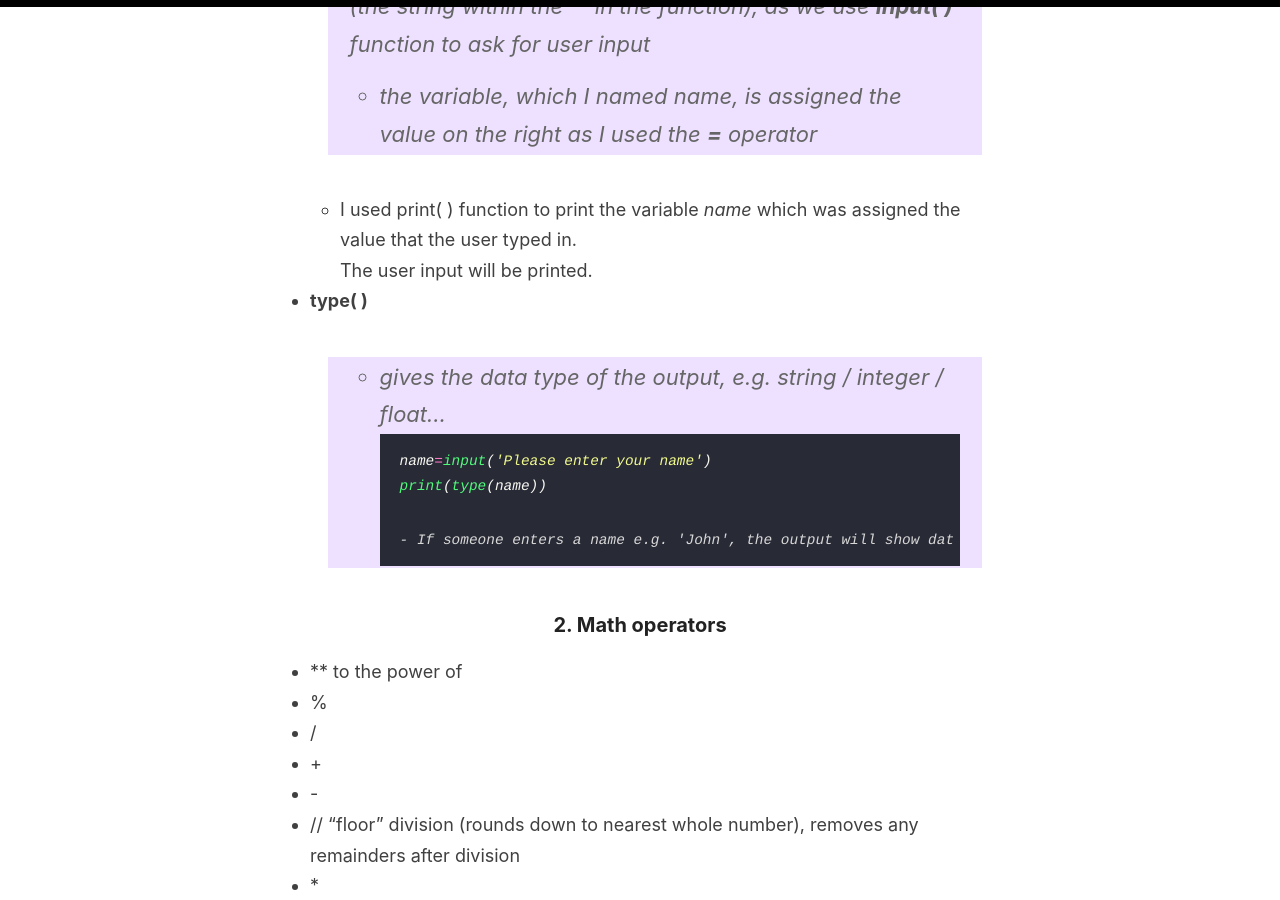
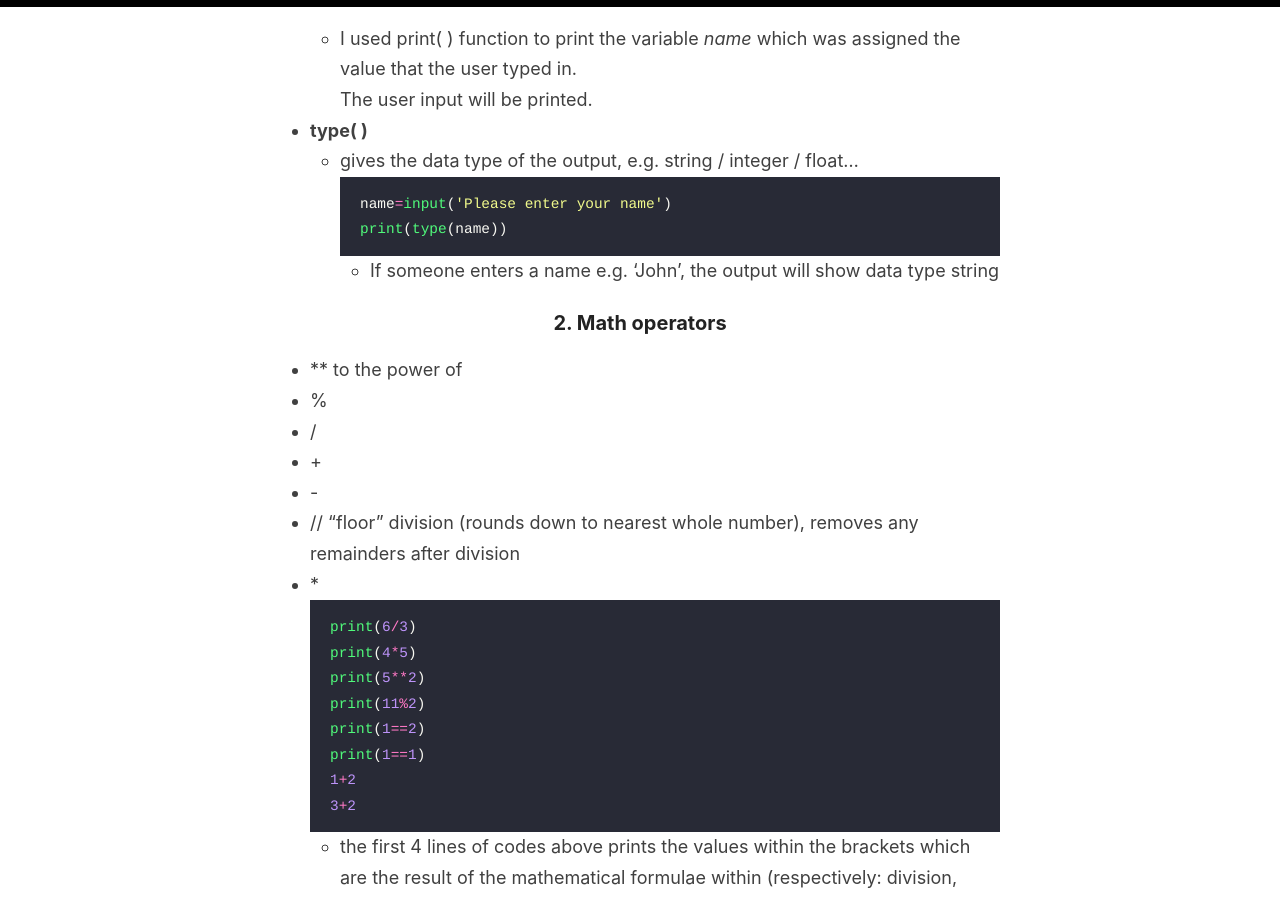
Before and after one commit to liawbeile/liawbeile.github.io, a Jekyll site: the page built from _posts/2021-3-26-march26.md, in a window 1280 px wide and 900 px high, scrolled down 1834 px. Built offline with Jekyll 4.4.1, drawn with Linux system fonts in a browser that asks for light colours.

Commit message:
updated formatting

````diff
--- a/_posts/2021-3-26-march26.md
+++ b/_posts/2021-3-26-march26.md
@@ -11,7 +11,7 @@
 ## Cheatsheets and Resource
 
 I also learnt how to use markdown text syntax and on using useful online 'cheatsheets'. These are the ones that I found and am using:
-- Markdown cheatsheets: [Markdown basic](https://www.markdownguide.org/basic-syntax/) [Markdown extended](https://www.markdownguide.org/extended-syntax/)
+- Markdown cheatsheets: [Markdown basic](https://www.markdownguide.org/basic-syntax/) | [Markdown extended](https://www.markdownguide.org/extended-syntax/)
 - Python cheatsheet: [Python](https://docs.python.org/3/library/index.html)
 
 It was a fulfilling day of learning Python and I feel more confident in learning about Python, as I practised on some basic programming exercises.  The site that I further used to obtain programming exercises to practise on is:
@@ -32,20 +32,20 @@
 ```python
 print("Hello world")
 ```
->    - the **print()** function prints out the string (of texts) that is surrounded by " ", in this case it prints *Hello world*
+    - the **print()** function prints out the string (of texts) that is surrounded by " ", in this case it prints *Hello world*
 
 - **input( )**
 ```python
 name=input('Please enter your name')
 print(name)
 ```
-> the value on the right would be the input that the user types in after seeing the prompt *Please enter your name* (the string within the ' ' in the function), as we use **input( )** function to ask for user input
+    - the value on the right would be the input that the user types in after seeing the prompt *Please enter your name* (the string within the ' ' in the function), as we use **input( )** function to ask for user input
     >- the variable, which I named *name*, is assigned the value on the right as I used the **=** operator
     - I used print( ) function to print the variable *name* which was assigned the value that the user typed in.
     The user input will be printed.
 
 - **type( )**
-    >- gives the data type of the output, e.g. string / integer / float...
+    - gives the data type of the output, e.g. string / integer / float...
 ```python
 name=input('Please enter your name')
 print(type(name))
````
